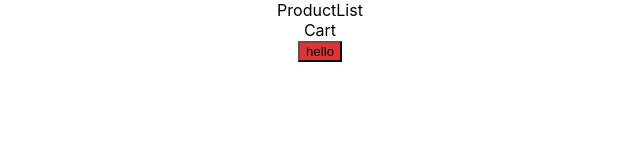
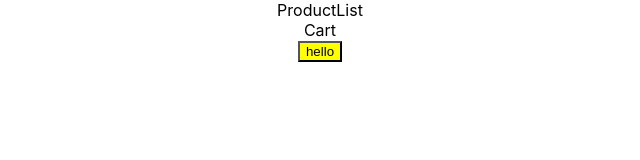
Before and after one commit to TBHNhien/ReactjsSuper-duthanhduoc, a React (Create React App) app in the folder CSSTrongReact/myapp/: page / in a window 1280 px wide. Shown: the top 160 px of the page, without its empty margins (320-960 px from the left). Built offline with nearby package versions, Linux system fonts and the light colour scheme.

Commit message:
Bài 95: Sử dụng Inline CSS trong React

```diff
--- a/CSSTrongReact/myapp/src/App.js
+++ b/CSSTrongReact/myapp/src/App.js
@@ -9,7 +9,7 @@ function App() {
   return (
     <div className='App'>
       <ProductList />
-      <Cart />
+      <Cart isShow={true} />
     </div>
   )
 }
--- a/CSSTrongReact/myapp/src/Cart.jsx
+++ b/CSSTrongReact/myapp/src/Cart.jsx
@@ -1,12 +1,17 @@
 import React from 'react'
 import './cart.scss'
 
-export default function Cart() {
+export default function Cart({ isShow }) {
   return (
     <div className='container'>
       Cart
       <div className='buttons'>
-        <button className='button-item'>hello</button>
+        <button
+          className='button-item'
+          style={{ backgroundColor: 'yellow', display: isShow ? 'inline-block' : 'none' }}
+        >
+          hello
+        </button>
       </div>
     </div>
   )
```
